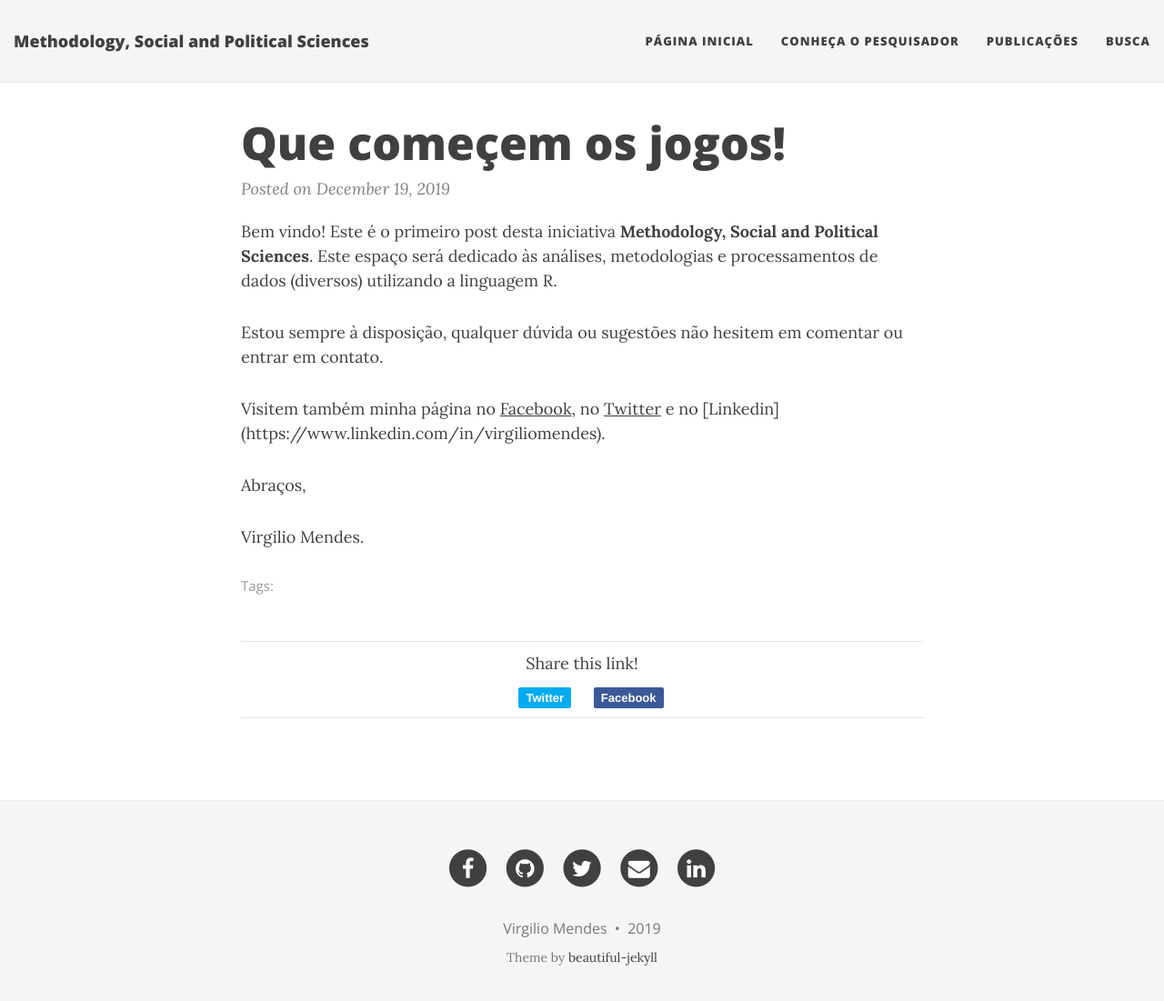
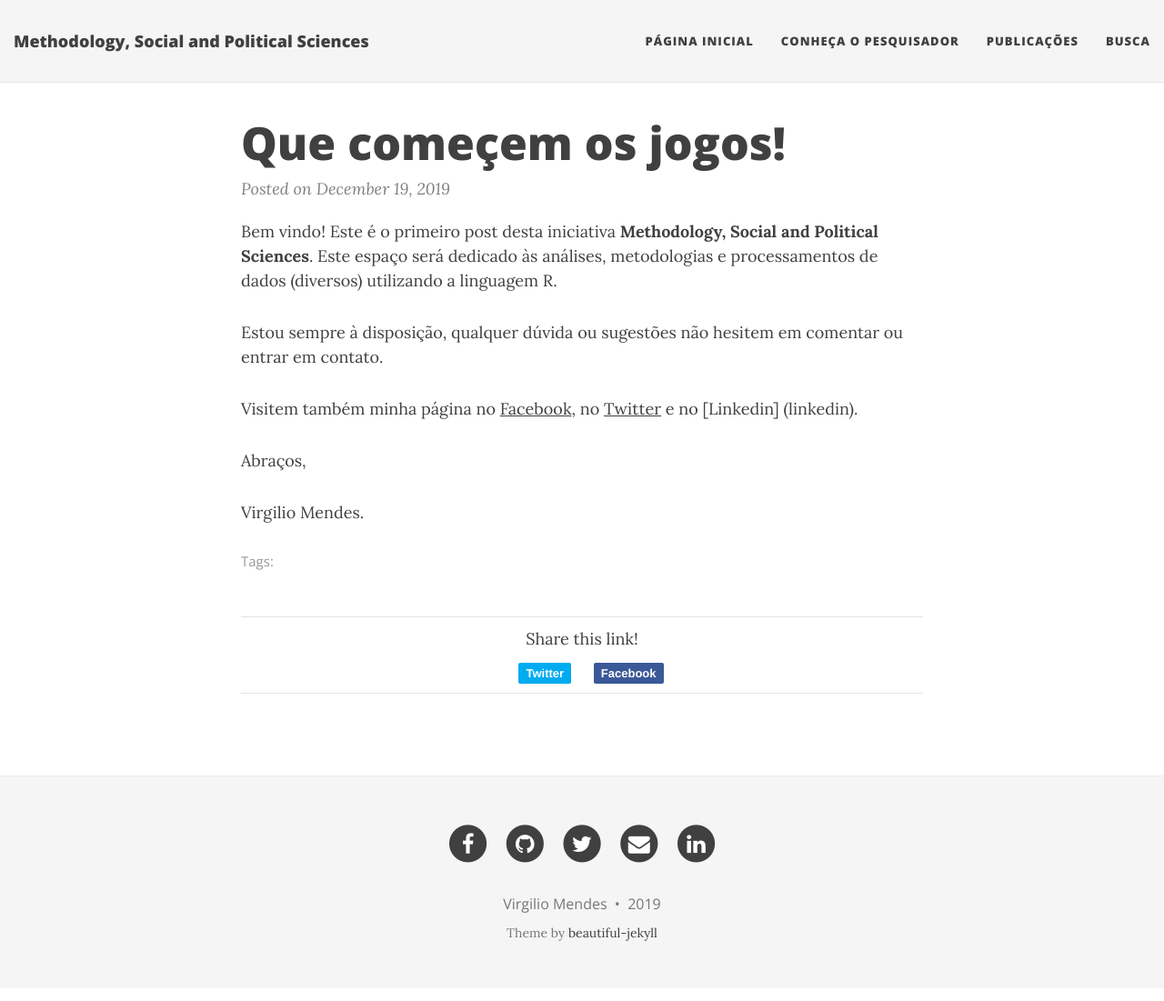
Before and after one commit to virgiliomendes/virgiliomendes.github.io, a Jekyll site: the page built from _posts/2019-12-19-for-a-start.md, in a window 1280 px wide and 1114 px high. Shown: the top 1101 px of the window at 91% size. Built offline with Jekyll 4.4.1, drawn with Linux system fonts in a browser that asks for light colours; nearby versions of some CDN libraries; comment, search, counter and statistics services are not loaded; some of the changed lines change nothing that is shown.

Commit message:
Update and rename 2016-03-14-for-a-start.md to 2019-12-19-for-a-start.md

```diff
--- a/_posts/2016-03-14-for-a-start.md
+++ b/_posts/2019-12-19-for-a-start.md
@@ -10,7 +10,7 @@
 Estou sempre à disposição, qualquer dúvida ou sugestões não hesitem em comentar ou entrar em contato.
 
 
-Visitem também minha página no [Facebook](https://www.facebook.com/virgilio.mendesebm), no [Twitter](https://twitter.com/Mendes_txt) e no [Linkedin] (https://www.linkedin.com/in/virgiliomendes).
+Visitem também minha página no [Facebook](https://www.facebook.com/virgilio.mendesebm), no [Twitter](https://twitter.com/Mendes_txt) e no [Linkedin] (linkedin).
 
 Abraços,
 
```
